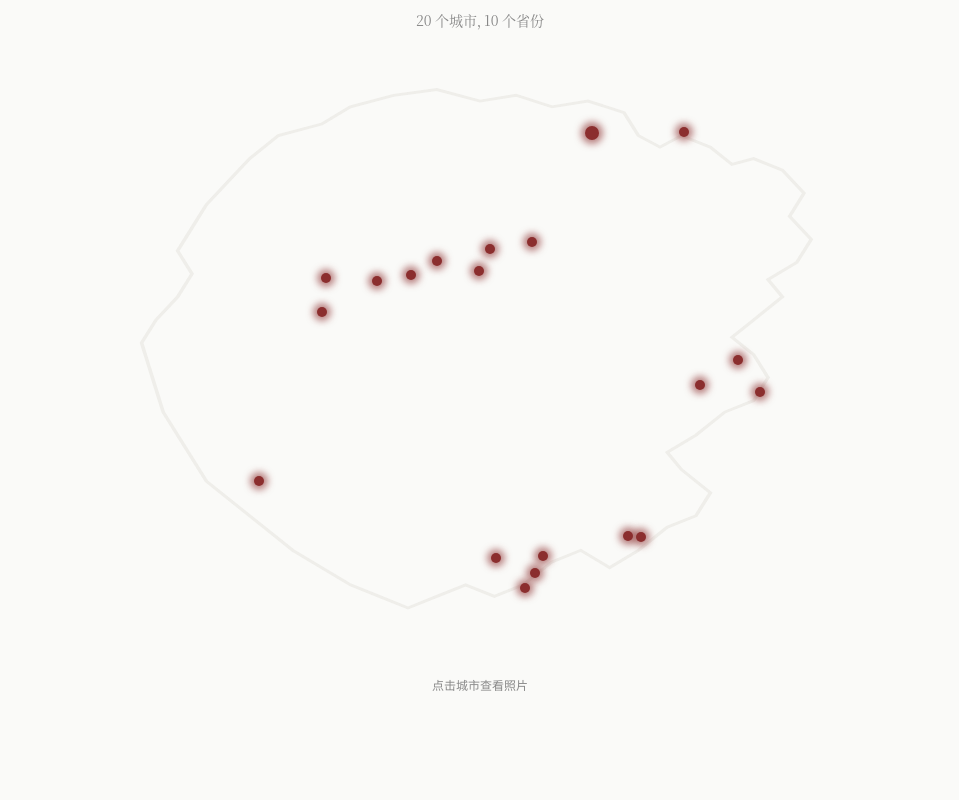
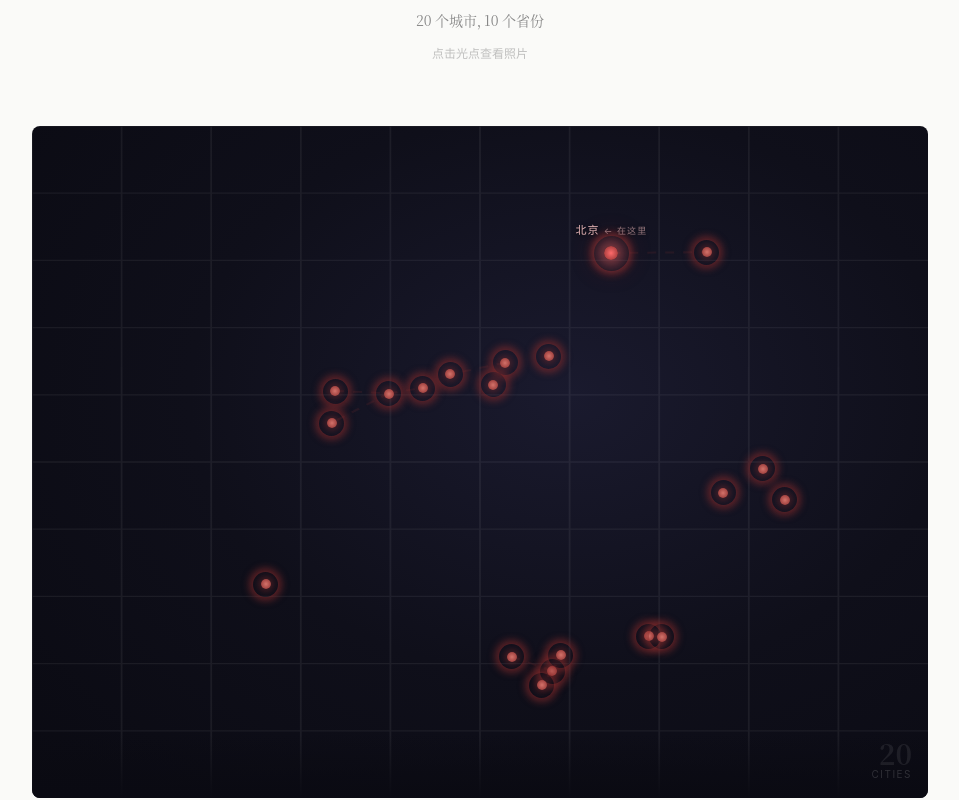
Before and after one commit to Ronaldomder7/mark-portfolio, a Next.js app: page / in a window 1280 px wide. Shown: the part 4460-5260 px from the top of the page, without its empty margins (160-1119 px from the left). Built offline with nearby package versions, Linux system fonts and the light colour scheme.

Commit message:
feat: redesign China map with dark theme, glow dots, connection lines, cinematic modal

```diff
--- a/components/ChinaMap.tsx
+++ b/components/ChinaMap.tsx
@@ -1,6 +1,6 @@
 "use client";
 
-import { useState, useRef, useEffect } from "react";
+import { useState, useEffect } from "react";
 import Image from "next/image";
 import cities from "@/content/cities.json";
 
@@ -12,27 +12,24 @@ interface City {
   photoFolder: string;
 }
 
+// Mercator projection for China region
 function toPercent(lat: number, lng: number) {
-  // China approx bounds for the cities we have
-  const minLng = 100;
-  const maxLng = 125;
-  const minLat = 20;
-  const maxLat = 42;
+  const minLng = 97;
+  const maxLng = 127;
+  const minLat = 18;
+  const maxLat = 45;
   const x = ((lng - minLng) / (maxLng - minLng)) * 100;
   const y = ((maxLat - lat) / (maxLat - minLat)) * 100;
-  return { x, y };
+  return { x: Math.max(2, Math.min(98, x)), y: Math.max(2, Math.min(98, y)) };
 }
-
-// Simplified China border SVG path (approximate outline)
-const CHINA_PATH = `M 28 8 L 32 5 L 38 3 L 44 2 L 50 4 L 55 3 L 60 5 L 65 4 L 70 6 L 72 10 L 75 12 L 78 10 L 82 12 L 85 15 L 88 14 L 92 16 L 95 20 L 93 24 L 96 28 L 94 32 L 90 35 L 92 38 L 88 42 L 85 45 L 88 48 L 90 52 L 88 56 L 84 58 L 80 62 L 76 65 L 78 68 L 82 72 L 80 76 L 76 78 L 72 82 L 68 85 L 64 82 L 60 84 L 56 88 L 52 90 L 48 88 L 44 90 L 40 92 L 36 90 L 32 88 L 28 85 L 24 82 L 20 78 L 16 74 L 12 70 L 10 66 L 8 62 L 6 58 L 5 54 L 4 50 L 3 46 L 5 42 L 8 38 L 10 34 L 8 30 L 10 26 L 12 22 L 15 18 L 18 14 L 22 10 L 28 8 Z`;
 
 export default function ChinaMap() {
   const [selected, setSelected] = useState<City | null>(null);
   const [hoveredCity, setHoveredCity] = useState<string | null>(null);
-  const sectionRef = useRef<HTMLElement>(null);
+  const [mounted, setMounted] = useState(false);
 
-  // Close modal on Escape
   useEffect(() => {
+    setMounted(true);
     function onKey(e: KeyboardEvent) {
       if (e.key === "Escape") setSelected(null);
     }
@@ -40,118 +37,291 @@ export default function ChinaMap() {
     return () => window.removeEventListener("keydown", onKey);
   }, []);
 
+  const typedCities = cities as City[];
+
+  // Group nearby cities for connection lines
+  const connections = [
+    ["宝鸡", "西安"],
+    ["西安", "华山"],
+    ["西安", "汉中"],
+    ["晋城", "运城"],
+    ["漳州", "厦门"],
+    ["惠州", "深圳"],
+    ["惠州", "清远"],
+    ["惠州", "河源"],
+    ["北京", "秦皇岛"],
+  ];
+
+  function getCityPos(name: string) {
+    const c = typedCities.find((c) => c.name === name);
+    if (!c) return null;
+    return toPercent(c.lat, c.lng);
+  }
+
   return (
     <>
-      <section id="map" ref={sectionRef} className="py-32 px-6">
-        <div className="max-w-prose mx-auto">
+      <section id="map" className="py-32 px-6">
+        <div className="max-w-4xl mx-auto">
           <h2 className="font-sans text-xs text-muted tracking-widest uppercase mb-4 text-center">
             我走过的地方
           </h2>
-          <p className="font-serif text-sm text-muted text-center mb-12">
+          <p className="font-serif text-sm text-muted text-center mb-4">
             20 个城市，10 个省份
           </p>
+          <p className="font-sans text-xs text-muted/50 text-center mb-16">
+            点击光点查看照片
+          </p>
 
-          {/* Map container */}
-          <div className="relative w-full" style={{ aspectRatio: "5 / 4" }}>
-            {/* Faint China outline */}
+          {/* Map container — dark card with subtle gradient */}
+          <div
+            className="relative w-full rounded-lg overflow-hidden"
+            style={{
+              aspectRatio: "4 / 3",
+              background:
+                "radial-gradient(ellipse at 60% 40%, #1a1a2e 0%, #0f0f1a 50%, #0a0a12 100%)",
+            }}
+          >
+            {/* Subtle grid lines */}
             <svg
+              className="absolute inset-0 w-full h-full opacity-[0.06]"
               viewBox="0 0 100 100"
-              className="absolute inset-0 w-full h-full"
               preserveAspectRatio="none"
             >
-              <path
-                d={CHINA_PATH}
-                fill="none"
-                stroke="var(--color-line)"
-                strokeWidth="0.5"
-                opacity="0.6"
+              {Array.from({ length: 10 }, (_, i) => (
+                <line
+                  key={`h${i}`}
+                  x1="0"
+                  y1={i * 10}
+                  x2="100"
+                  y2={i * 10}
+                  stroke="white"
+                  strokeWidth="0.2"
                 />
+              ))}
+              {Array.from({ length: 10 }, (_, i) => (
+                <line
+                  key={`v${i}`}
+                  x1={i * 10}
+                  y1="0"
+                  x2={i * 10}
+                  y2="100"
+                  stroke="white"
+                  strokeWidth="0.2"
+                />
+              ))}
+            </svg>
+
+            {/* Connection lines between nearby cities */}
+            <svg
+              className="absolute inset-0 w-full h-full"
+              viewBox="0 0 100 100"
+              preserveAspectRatio="none"
+            >
+              {connections.map(([from, to], i) => {
+                const a = getCityPos(from);
+                const b = getCityPos(to);
+                if (!a || !b) return null;
+                return (
+                  <line
+                    key={i}
+                    x1={a.x}
+                    y1={a.y}
+                    x2={b.x}
+                    y2={b.y}
+                    stroke="rgba(139, 46, 46, 0.15)"
+                    strokeWidth="0.3"
+                    strokeDasharray="1 1"
+                  />
+                );
+              })}
             </svg>
 
             {/* City dots */}
-            {(cities as City[]).map((city) => {
+            {mounted &&
+              typedCities.map((city, idx) => {
                 const { x, y } = toPercent(city.lat, city.lng);
                 const isBeijing = city.name === "北京";
                 const isHovered = hoveredCity === city.name;
+                const dotSize = isBeijing ? 14 : 10;
 
                 return (
                   <button
                     key={city.name}
                     type="button"
-                  className="absolute -translate-x-1/2 -translate-y-1/2 group cursor-pointer"
-                  style={{ left: `${x}%`, top: `${y}%` }}
+                    className="absolute -translate-x-1/2 -translate-y-1/2 cursor-pointer group"
+                    style={{
+                      left: `${x}%`,
+                      top: `${y}%`,
+                      zIndex: isHovered ? 20 : 10,
+                      animationDelay: `${idx * 150}ms`,
+                    }}
                     onClick={() => setSelected(city)}
                     onMouseEnter={() => setHoveredCity(city.name)}
                     onMouseLeave={() => setHoveredCity(null)}
                     aria-label={`${city.name} - ${city.label}`}
                   >
-                  {/* Glow ring */}
+                    {/* Outer glow ring */}
                     <span
-                    className={`block rounded-full ${
-                      isBeijing ? "w-3.5 h-3.5" : "w-2.5 h-2.5"
-                    } bg-accent city-dot`}
-                    style={
-                      isBeijing
-                        ? {
-                            boxShadow:
-                              "0 0 8px 4px rgba(139, 46, 46, 0.5)",
-                          }
-                        : undefined
-                    }
+                      className="absolute inset-0 rounded-full city-dot"
+                      style={{
+                        width: dotSize * 2.5,
+                        height: dotSize * 2.5,
+                        top: -(dotSize * 0.75),
+                        left: -(dotSize * 0.75),
+                        background: "transparent",
+                      }}
                     />
 
-                  {/* Tooltip */}
+                    {/* Core dot */}
                     <span
-                    className={`absolute left-1/2 -translate-x-1/2 -top-7 whitespace-nowrap font-sans text-xs text-ink bg-bg/90 border border-line rounded-sm px-2 py-0.5 pointer-events-none transition-opacity duration-200 ${
-                      isHovered ? "opacity-100" : "opacity-0"
-                    }`}
+                      className="block rounded-full transition-transform duration-300"
+                      style={{
+                        width: dotSize,
+                        height: dotSize,
+                        background: isBeijing
+                          ? "radial-gradient(circle, #ff6b6b, #8B2E2E)"
+                          : "radial-gradient(circle, #d4726a, #8B2E2E)",
+                        boxShadow: isBeijing
+                          ? "0 0 12px 6px rgba(255, 107, 107, 0.4), 0 0 24px 12px rgba(139, 46, 46, 0.2)"
+                          : isHovered
+                            ? "0 0 10px 5px rgba(212, 114, 106, 0.5), 0 0 20px 10px rgba(139, 46, 46, 0.2)"
+                            : "0 0 6px 3px rgba(139, 46, 46, 0.4)",
+                        transform: isHovered ? "scale(1.5)" : "scale(1)",
+                      }}
+                    />
+
+                    {/* City name label */}
+                    <span
+                      className="absolute left-1/2 -translate-x-1/2 whitespace-nowrap transition-all duration-300 pointer-events-none"
+                      style={{
+                        top: isHovered ? -28 : -24,
+                        opacity: isHovered || isBeijing ? 1 : 0,
+                        fontSize: "11px",
+                        fontFamily: "var(--font-sans)",
+                        color: isBeijing
+                          ? "rgba(255, 200, 200, 0.9)"
+                          : "rgba(255, 255, 255, 0.85)",
+                        textShadow: "0 1px 4px rgba(0,0,0,0.8)",
+                        letterSpacing: "0.1em",
+                      }}
                     >
                       {city.name}
+                      {isBeijing && (
+                        <span
+                          style={{
+                            fontSize: "9px",
+                            opacity: 0.6,
+                            marginLeft: 4,
+                          }}
+                        >
+                          ← 在这里
+                        </span>
+                      )}
                     </span>
                   </button>
                 );
               })}
+
+            {/* Bottom gradient fade */}
+            <div
+              className="absolute bottom-0 left-0 right-0 h-16"
+              style={{
+                background:
+                  "linear-gradient(to top, #0a0a12, transparent)",
+              }}
+            />
+
+            {/* Stats overlay bottom-right */}
+            <div className="absolute bottom-4 right-4 text-right">
+              <p
+                style={{
+                  fontSize: "28px",
+                  fontWeight: 700,
+                  color: "rgba(255, 255, 255, 0.08)",
+                  fontFamily: "var(--font-serif)",
+                  lineHeight: 1,
+                }}
+              >
+                20
+              </p>
+              <p
+                style={{
+                  fontSize: "10px",
+                  color: "rgba(255, 255, 255, 0.15)",
+                  fontFamily: "var(--font-sans)",
+                  letterSpacing: "0.15em",
+                }}
+              >
+                CITIES
+              </p>
             </div>
-
-          <p className="font-sans text-xs text-muted text-center mt-6">
-            点击城市查看照片
-          </p>
+          </div>
         </div>
       </section>
 
-      {/* Modal */}
+      {/* Photo Modal */}
       {selected && (
         <div
-          className="fixed inset-0 z-50 flex items-center justify-center bg-ink/60 backdrop-blur-sm px-6"
+          className="fixed inset-0 z-50 flex items-center justify-center px-6"
+          style={{ background: "rgba(10, 10, 18, 0.85)", backdropFilter: "blur(8px)" }}
           onClick={() => setSelected(null)}
         >
           <div
-            className="bg-bg border border-line rounded-sm max-w-md w-full p-10 text-center"
+            className="relative max-w-lg w-full"
             onClick={(e) => e.stopPropagation()}
           >
-            <p className="font-serif text-lg text-ink mb-1">{selected.name}</p>
-            <p className="font-sans text-xs text-muted mb-6 tracking-wide">
-              {selected.label}
-            </p>
-
-            <div className="flex justify-center mb-6">
+            {/* Photo */}
+            <div className="rounded-lg overflow-hidden">
               <Image
                 src={`/cities/${selected.name}.jpg`}
                 alt={`${selected.name} - ${selected.label}`}
-                width={400}
-                height={300}
-                className="rounded-sm object-cover"
-                style={{ maxHeight: "300px" }}
+                width={800}
+                height={600}
+                className="w-full h-auto object-cover"
+                style={{ maxHeight: "60vh" }}
               />
             </div>
 
+            {/* Info bar below photo */}
+            <div className="mt-4 flex items-center justify-between">
+              <div>
+                <p
+                  className="font-serif text-ink"
+                  style={{ fontSize: "18px", color: "rgba(255,255,255,0.9)" }}
+                >
+                  {selected.name}
+                </p>
+                <p
+                  className="font-sans"
+                  style={{
+                    fontSize: "12px",
+                    color: "rgba(255,255,255,0.4)",
+                    letterSpacing: "0.1em",
+                    marginTop: 2,
+                  }}
+                >
+                  {selected.label}
+                </p>
+              </div>
               <button
                 type="button"
                 onClick={() => setSelected(null)}
-              className="mt-4 font-sans text-xs text-muted hover:text-ink transition-colors tracking-widest"
+                className="font-sans transition-colors"
+                style={{
+                  fontSize: "12px",
+                  color: "rgba(255,255,255,0.3)",
+                  letterSpacing: "0.15em",
+                }}
+                onMouseEnter={(e) =>
+                  (e.currentTarget.style.color = "rgba(255,255,255,0.8)")
+                }
+                onMouseLeave={(e) =>
+                  (e.currentTarget.style.color = "rgba(255,255,255,0.3)")
+                }
               >
-              关闭
+                关闭 ×
               </button>
+            </div>
           </div>
         </div>
       )}
```
Lines whose indentation alone changed are shown as unchanged.
